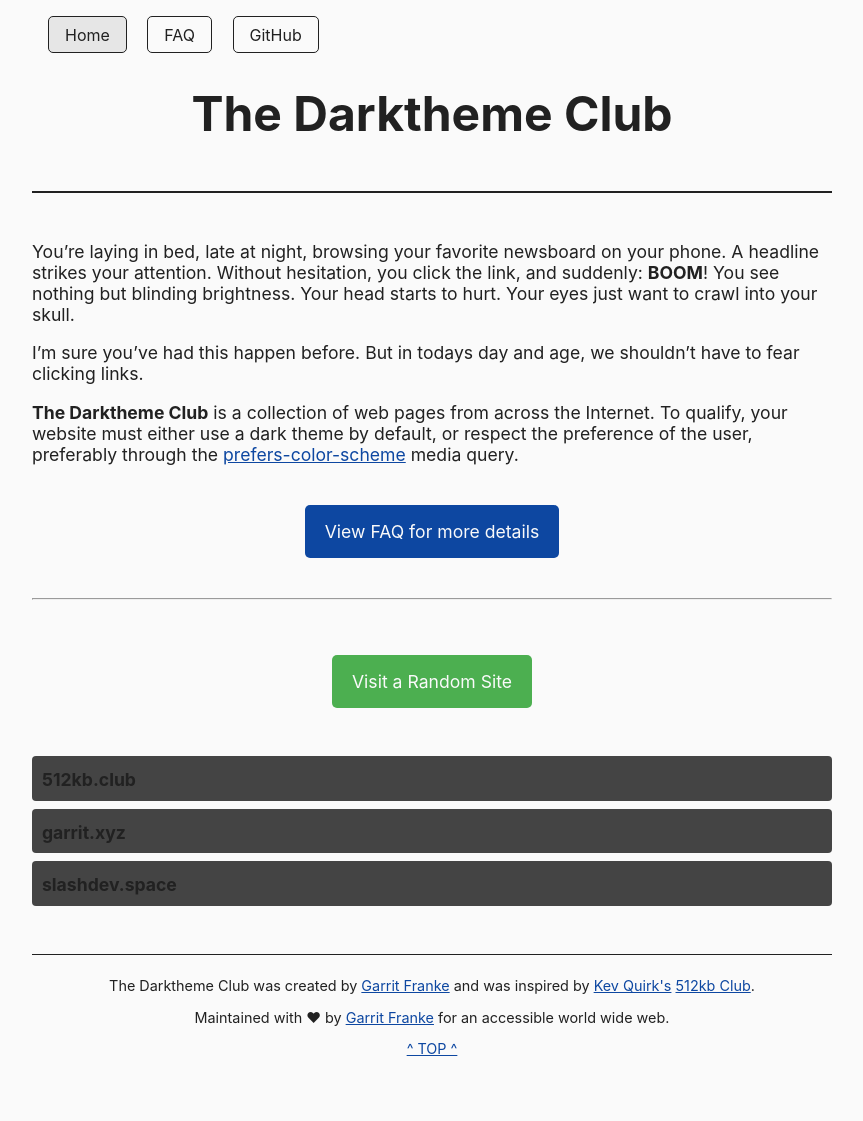
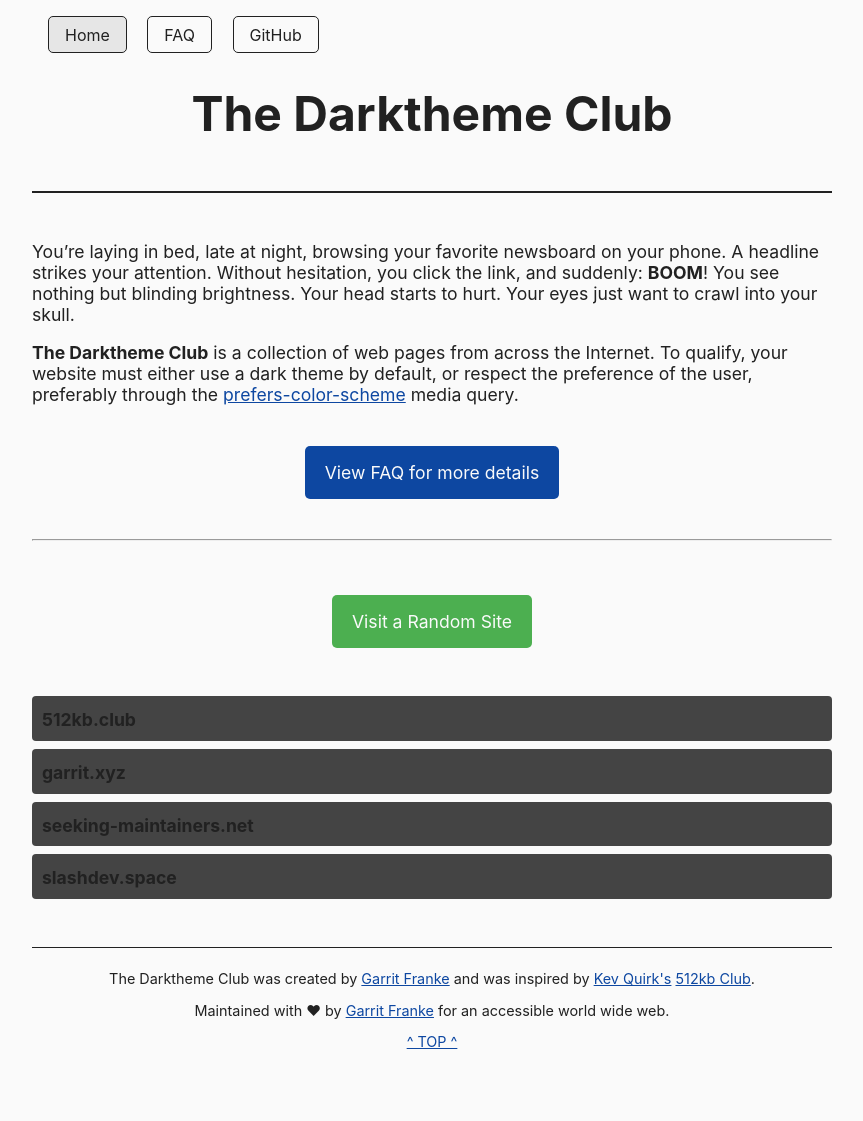
Before and after one commit to katherinek727/darktheme.club, a Jekyll site: the page built from index.md, in a window 1280 px wide. Shown: the whole page, without its empty margins (208-1071 px from the left). Built offline with Jekyll 4.4.1, drawn with Linux system fonts in a browser that asks for light colours.

```diff
--- a/index.md
+++ b/index.md
@@ -8,9 +8,6 @@ You're laying in bed, late at night, browsing your favorite newsboard on your
 phone. A headline strikes your attention. Without hesitation, you click the
 link, and suddenly: **BOOM**! You see nothing but blinding brightness. Your head
 starts to hurt. Your eyes just want to crawl into your skull.
-
-I'm sure you've had this happen before. But in todays day and age, we shouldn't
-have to fear clicking links.
 
 **The Darktheme Club** is a collection of web pages from across the Internet. To
 qualify, your website must either use a dark theme by default, or respect the
```
Also changed, not shown: _data/sites.yml (+8 -0 lines), README.md.
